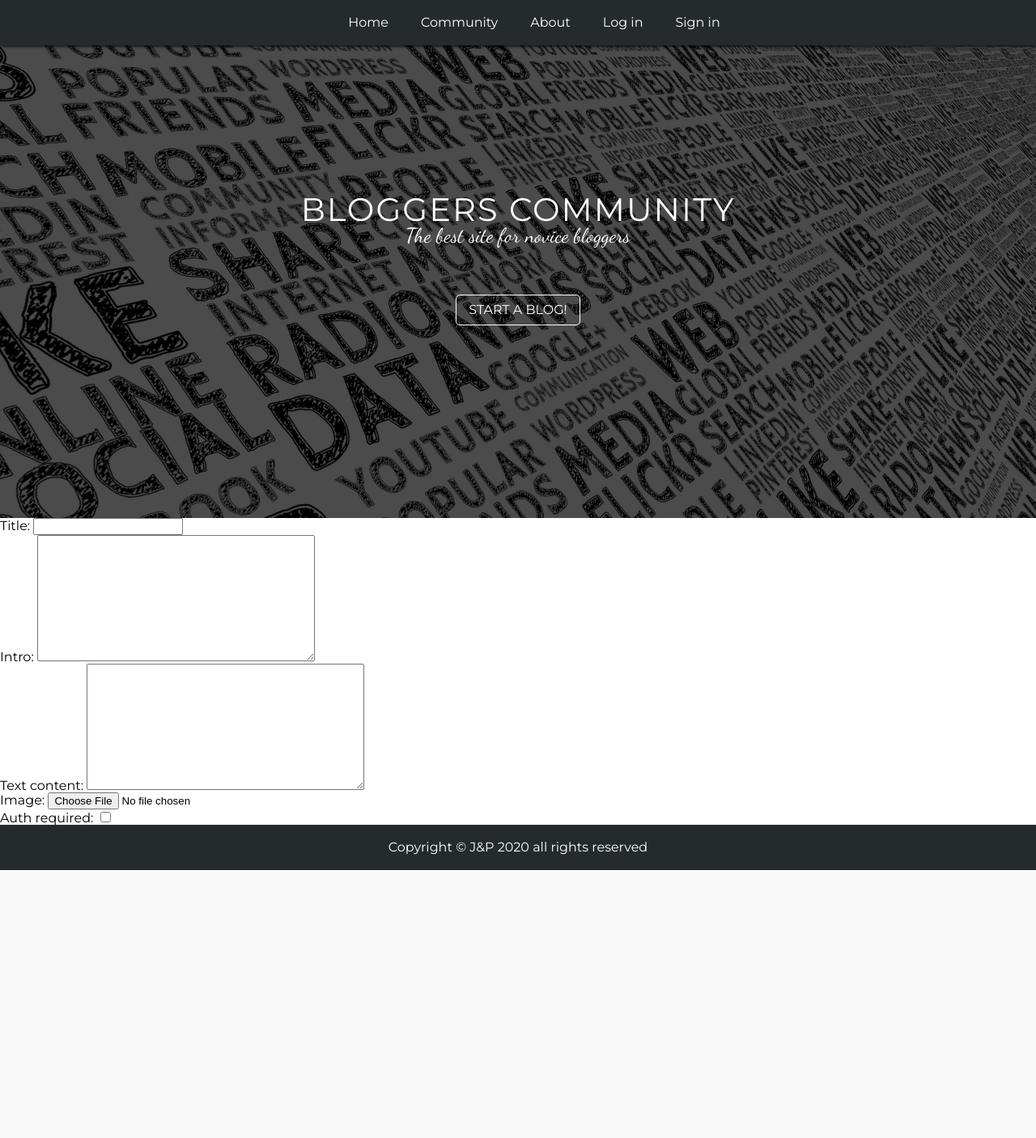
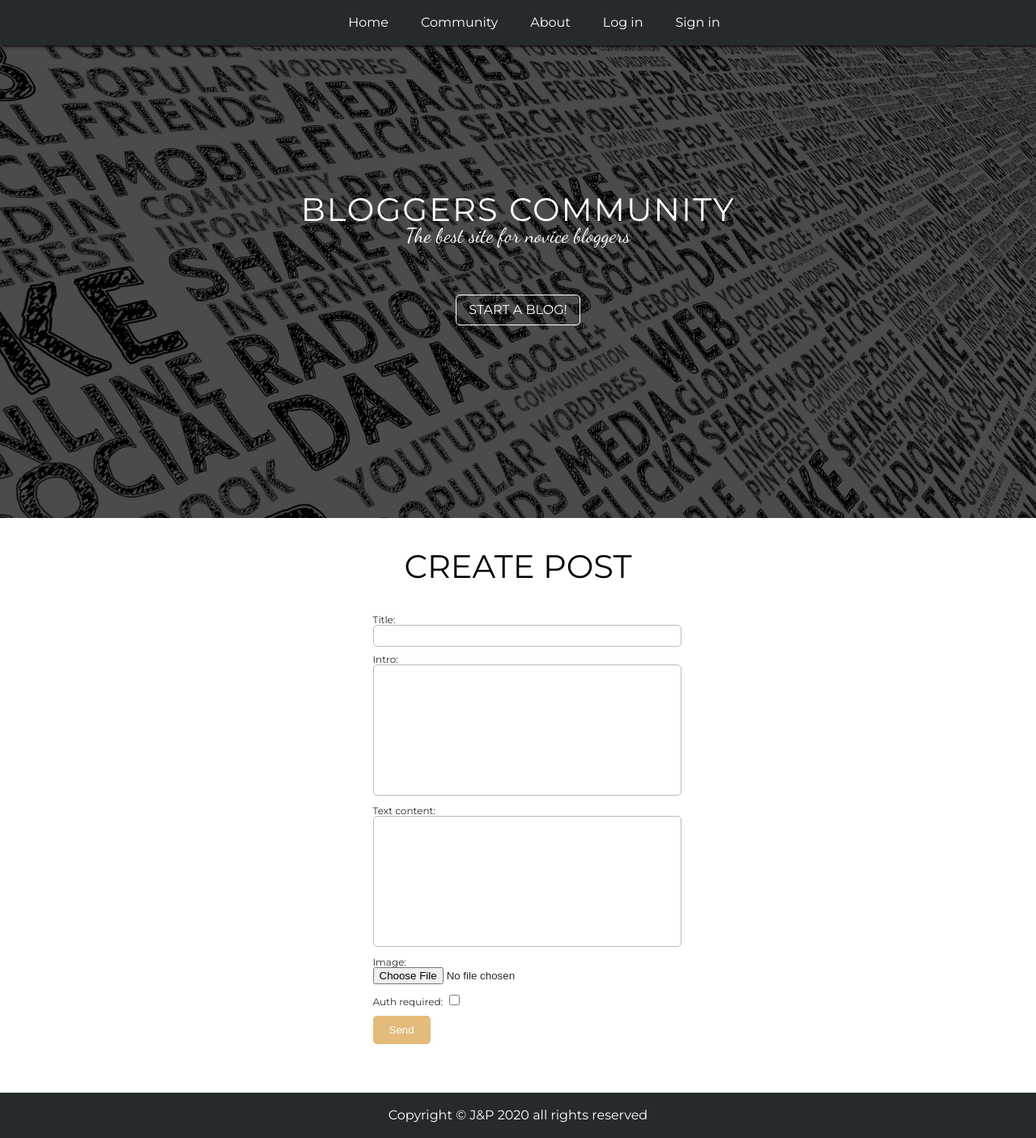
Before and after one commit to KSzostko/Django-Blog, a Django app: page /post/new/ in a window 1280 px wide. Shown: the whole page at 81% size. Before the commit the page ends 1075 px from the top, so only its background shows below. Run offline with Django 3.2, Linux system fonts and the light colour scheme.

Commit message:
added styles to form

```diff
--- a/app/static/app/css/style.css
+++ b/app/static/app/css/style.css
@@ -482,3 +482,61 @@ footer {
 .comments__button {
     margin-top: 60px;
 }
+
+/* forms */
+.form-wrapper {
+    max-width: 1024px;
+    margin: 40px auto;
+    display: flex;
+    justify-content: center;
+    flex-wrap: wrap;
+}
+
+.form__header {
+    flex-basis: 100%;
+    text-align: center;
+    font-size: 40px;
+    text-transform: uppercase;
+    margin-bottom: 20px;
+}
+
+.form {
+    display: flex;
+    flex-direction: column;
+    padding: 20px 30px;
+    color: #252b2d;
+}
+
+.form p {
+    margin-bottom: 10px;
+}
+
+.form label {
+    display: block;
+    font-size: 12px;
+}
+
+.form input[type="text"],
+.form textarea {
+    width: 100%;
+    border: 1px solid #BBB;
+    border-radius: 5px;
+    padding: 5px 10px;
+}
+
+.form input[type="text"]:focus,
+.form textarea:focus {
+    border-color: #252b2d;
+}
+
+.form label[for="id_auth_required"] {
+    display: inline;
+}
+
+.form .button {
+    align-self: flex-start;
+}
+
+.form textarea {
+    resize: none;
+}
--- a/app/templates/post_form.html
+++ b/app/templates/post_form.html
@@ -4,9 +4,13 @@
 
 {% block content %}
 
-<form method="POST">
-    {% csrf_token %}
-    {{ form.as_p }}
-</form>
+<div class="form-wrapper">
+    <h2 class="form__header">Create Post</h2>
+    <form class="form" method="POST">
+        {% csrf_token %}
+        {{ form.as_p }}
+        <button class="button" type="submit">Send</button>
+    </form>
+</div>
 
 {% endblock %}
```
